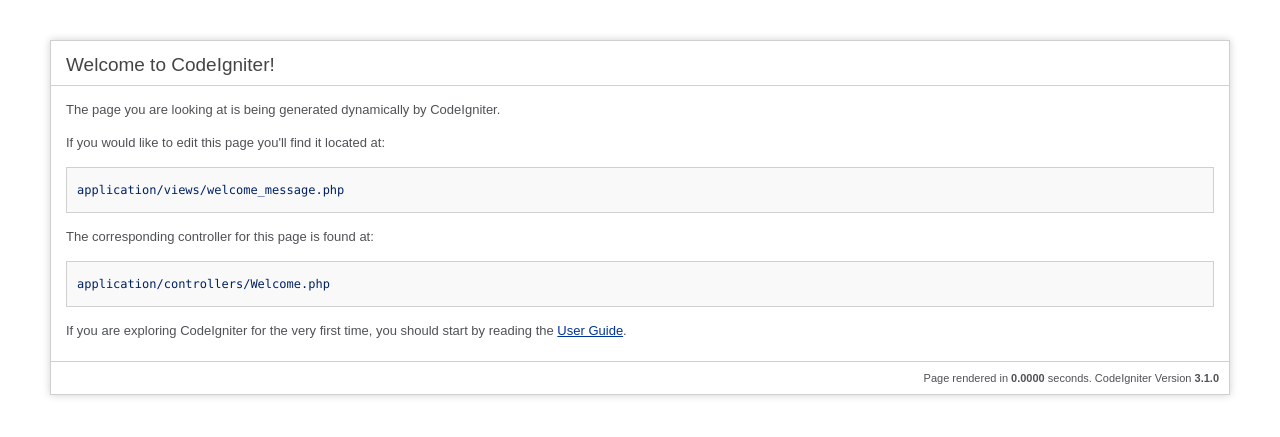
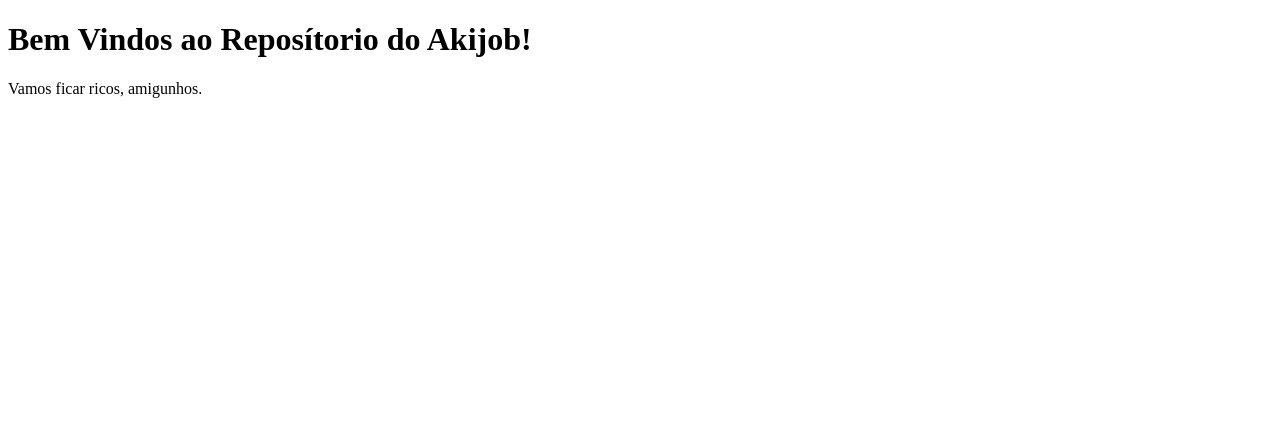
Before and after one commit to giovannealmeida/versalius-akijob, a CodeIgniter app: page /database/ in a window 1280 px wide. Shown: the top 437 px of the page. Run offline with CodeIgniter, Linux system fonts and the light colour scheme.

Commit message:
Welcome Update

```diff
--- a/application/views/welcome_message.php
+++ b/application/views/welcome_message.php
@@ -1,88 +1,20 @@
 <?php
 defined('BASEPATH') OR exit('No direct script access allowed');
 ?><!DOCTYPE html>
-<html lang="en">
+<html lang="pt-br">
 <head>
 	<meta charset="utf-8">
-	<title>Welcome to CodeIgniter</title>
-
-	<style type="text/css">
-
-	::selection { background-color: #E13300; color: white; }
-	::-moz-selection { background-color: #E13300; color: white; }
-
-	body {
-		background-color: #fff;
-		margin: 40px;
-		font: 13px/20px normal Helvetica, Arial, sans-serif;
-		color: #4F5155;
-	}
-
-	a {
-		color: #003399;
-		background-color: transparent;
-		font-weight: normal;
-	}
-
-	h1 {
-		color: #444;
-		background-color: transparent;
-		border-bottom: 1px solid #D0D0D0;
-		font-size: 19px;
-		font-weight: normal;
-		margin: 0 0 14px 0;
-		padding: 14px 15px 10px 15px;
-	}
-
-	code {
-		font-family: Consolas, Monaco, Courier New, Courier, monospace;
-		font-size: 12px;
-		background-color: #f9f9f9;
-		border: 1px solid #D0D0D0;
-		color: #002166;
-		display: block;
-		margin: 14px 0 14px 0;
-		padding: 12px 10px 12px 10px;
-	}
-
-	#body {
-		margin: 0 15px 0 15px;
-	}
-
-	p.footer {
-		text-align: right;
-		font-size: 11px;
-		border-top: 1px solid #D0D0D0;
-		line-height: 32px;
-		padding: 0 10px 0 10px;
-		margin: 20px 0 0 0;
-	}
-
-	#container {
-		margin: 10px;
-		border: 1px solid #D0D0D0;
-		box-shadow: 0 0 8px #D0D0D0;
-	}
-	</style>
+	<title>Akijob</title>
 </head>
 <body>
 
 <div id="container">
-	<h1>Welcome to CodeIgniter!</h1>
+	<h1>Bem Vindos ao Reposítorio do Akijob!</h1>
 
 	<div id="body">
-		<p>The page you are looking at is being generated dynamically by CodeIgniter.</p>
-
-		<p>If you would like to edit this page you'll find it located at:</p>
-		<code>application/views/welcome_message.php</code>
-
-		<p>The corresponding controller for this page is found at:</p>
-		<code>application/controllers/Welcome.php</code>
-
-		<p>If you are exploring CodeIgniter for the very first time, you should start by reading the <a href="user_guide/">User Guide</a>.</p>
+		<p>Vamos ficar ricos, amigunhos.</p>
 	</div>
 
-	<p class="footer">Page rendered in <strong>{elapsed_time}</strong> seconds. <?php echo  (ENVIRONMENT === 'development') ?  'CodeIgniter Version <strong>' . CI_VERSION . '</strong>' : '' ?></p>
 </div>
 
 </body>
```
